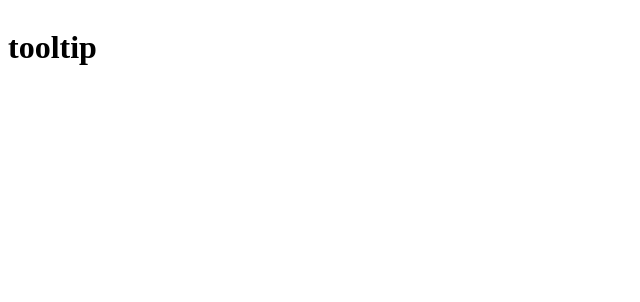
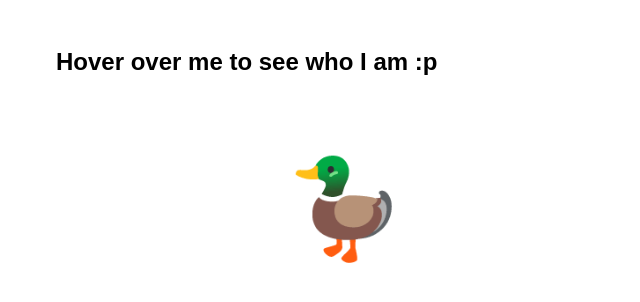
Before and after one commit to shilpi-code/react-tooltip, a React (Create React App) app: page / in a window 1280 px wide. Shown: the top 302 px of the page, without its empty margins (0-640 px from the left). Built offline with nearby package versions, Linux system fonts and the light colour scheme.

Commit message:
added icon

```diff
--- a/package.json
+++ b/package.json
@@ -6,6 +6,7 @@
     "@testing-library/jest-dom": "^5.16.4",
     "@testing-library/react": "^13.3.0",
     "@testing-library/user-event": "^13.5.0",
+    "@tippy.js/react": "^3.1.1",
     "react": "^18.2.0",
     "react-dom": "^18.2.0",
     "react-scripts": "5.0.1",
--- a/src/App.js
+++ b/src/App.js
@@ -4,8 +4,9 @@ import Tooltip from './Tooltip'
 const App = () => {
   return (
     <div>
-        <Tooltip direction='top' />
-    </div>
+      <Tooltip direction="right">
+        </Tooltip>
+      </div>
   )
 }
 
--- a/src/Tooltip.css
+++ b/src/Tooltip.css
@@ -1,16 +1,43 @@
 .wrapper {
-    display: inline-block;
     position: relative;
   }
-  .tooltip {
+
+.tooltip {
+    background-color: #45b4aa;
     position: absolute;
+    border: 4px solid black;
     border-radius: 4px;
-    left: 50%;
-    transform: translateX(-50%);
-    padding: 6px;
+    left: 13%;
+    padding-left: 0.5rem;
+    padding-right: 0.5rem;
     font-size: 14px;
     font-family: sans-serif;
     line-height: 1;
     z-index: 100;
-    white-space: nowrap;
+    top: 1rem;
+}
+
+
+.tooltip-emoji {
+    font-size: 6rem;
+    position: absolute;
+    left: 22%;
+    margin-top: 6%;
   }
+
+.tooltip-heading{
+   margin: 3rem 3rem 0rem;
+   font-family: sans-serif;
+   font-weight: 800;
+}
+
+#tooltip-text::before{
+    content:"";
+    position:absolute;
+    left:80%;
+    top:100%;
+    transform: translateX(-50%);
+    border: 15px solid;
+    border-color: #000 #0000 #0000 #0000;
+
+  }
--- a/src/Tooltip.js
+++ b/src/Tooltip.js
@@ -12,14 +12,24 @@ const Tooltip = (props) => {
   }
 
   return (
+    <>
+      <h2 className="tooltip-heading">Hover over me to see who I am :p</h2>
       <div
         className="wrapper"
         onMouseEnter={showtooltip}
         onMouseLeave={hidetooltip}
       >
-        {active && (<div className={`tooltip ${props.direction}`}><p>im a tooltip</p></div>)}
-        <h1>tooltip </h1>
+        {props.children}
+        {active && (
+          <div className={`tooltip ${props.direction}`}>
+            <p id="tooltip-text">Hi, I'm a duck. Quack-Quack!</p>
           </div>
+        )}
+        <span className="tooltip-emoji" role="img" aria-label="duck emoji">
+          🦆
+        </span>
+      </div>
+    </>
   );
 };
 
```
Also changed, not shown: 1 other file (tests, documents, lock files or other folders). Lines whose indentation alone changed are shown as unchanged.
